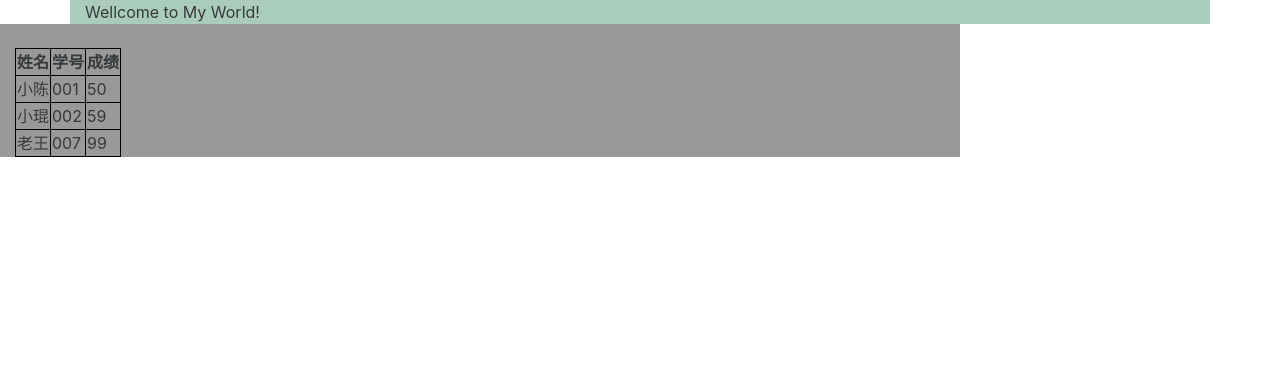
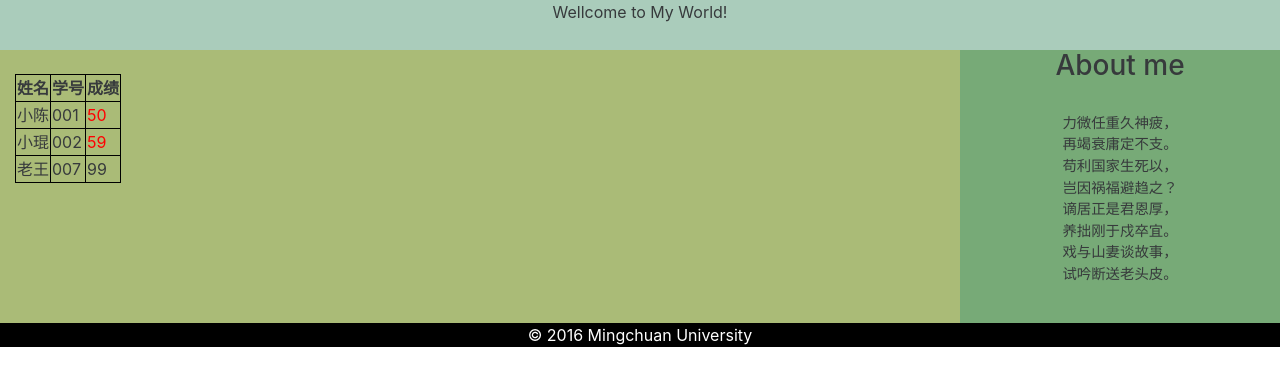
Before and after one commit to sj976067860/sj976067860.github.io, a plain HTML site: page ex_bootstrap.html in a window 1280 px wide. Drawn offline with Linux system fonts and the light colour scheme.

Commit message:
2016/09/29

```diff
--- a/css/160926.css
+++ b/css/160926.css
@@ -1,13 +1,20 @@
 .header
 {
 background-color: #aaccbb;
+height: 50px;
+text-align:center;
 }
 .main{
-background-color: #999
+background-color: #ab7;
+height: 273px;
 }
 .sidebar{
-background-color: #7a7
+background-color: #7a7;
+text-align:center;
 }
 .footer{
-background-color: #0abcde
+background-color:black;
+text-align:center;
+color: white;
 }
+#kchen{color:red}
--- a/ex_bootstrap.html
+++ b/ex_bootstrap.html
@@ -14,11 +14,11 @@ table, th, td {
 </head>
 
 <body>
-    <div class="container header">
+    <div class="container-fluid header">
 Wellcome to My World!
     </div>
 <div class="container main col-md-9">
-<table>
+<table border="2px">
   <tr>
     <th>姓名</th>
     <th>学号</th>
@@ -27,12 +27,12 @@ Wellcome to My World!
   <tr>
     <td>小陈</td>
     <td>001</td>
-    <td>50</td>
+    <td id="kchen">50</td>
   </tr>
   <tr>
     <td>小琨</td>
     <td>002</td>
-    <td>59</td>
+    <td id="kchen">59</td>
   </tr>
   <tr>
     <td>老王</td>
@@ -41,8 +41,23 @@ Wellcome to My World!
   </tr>
 </table>
 </div>
-
-
+<div class="sidebar col-md-3">
+        <h3>About me </h3>
+        <br>
+        <pre >
+力微任重久神疲，
+再竭衰庸定不支。
+苟利国家生死以，
+岂因祸福避趋之？
+谪居正是君恩厚，
+养拙刚于戍卒宜。
+戏与山妻谈故事，
+试吟断送老头皮。
+        </pre>
+        </div>
+        <div class=footer fluid" >
+                      &copy 2016 Mingchuan  University
+        </div>
 
 
 
```
